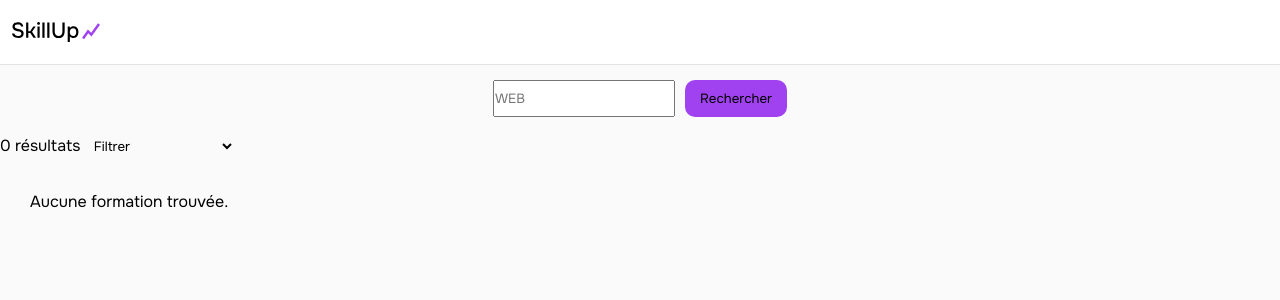
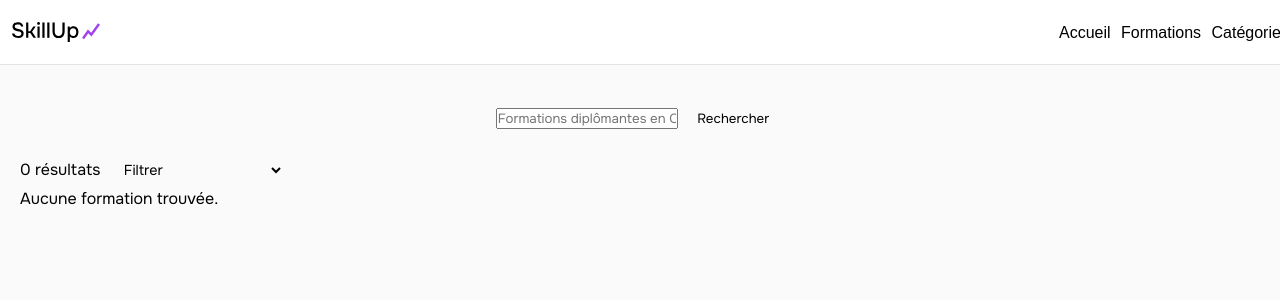
Before and after one commit to jossweb/SkillUp, a PHP site: page /pages/formations.php in a window 1280 px wide. Shown: the top 300 px of the page. Run offline with PHP 8.4, Linux system fonts and the light colour scheme; the template is opened without the code that fills it, so the values that code supplies are empty.

Commit message:
Modification assets/css/formations.css Nouveau fichier: assets/images/clock.svg Nouveau fichier: assets/images/heart.svg Nouveau fichier: assets/images/user.svg Modification pages/formations.php

```diff
--- a/assets/css/formations.css
+++ b/assets/css/formations.css
@@ -35,41 +35,52 @@
         justify-items: left;
     }
 
-
-.container {
-    display: grid;
-    grid-template-columns: repeat(3, 1fr);
-    gap: 20px;
-    padding: 30px;
-    justify-content: center;
-    box-sizing:border-box;
+    main {
+        padding: 20px;
     }
 
-.cas{
+    .liste{
+        list-style:none;
+        padding: 0;
+        margin: 0;
+    }
+
+    .resultat{
         background-color: var(--bg);
         color:var(--color);
         border: var(--border) solid 1px;
-    border-radius: 20px;
-    overflow: auto;
-    display: flex;
-    box-sizing: border-box;
-    flex-direction: column;
+        border-radius: 5px;
+        padding: 15px;
+        margin-bottom: 15px;
         transition: background-color 300ms ease, background-image 125ms ease, color 125ms ease, border-color 300ms ease;
-    h2, p{
-        font-family: "Onest", sans-serif;
-        font-optical-sizing: auto;
+    }
+
+    .titre{
         color: var(--color);
+        margin-top: 0;
+        margin-bottom: 5px;
+        font-size: 1.2em;
     }
+
+    .description{
+        color: var(--alt-color);
+        font-size: 0.95em;
+        line-height: 1.4;
+        margin-bottom: 10px;
     }
-.cas hover{
+
+    .info{
+        color: var(--alt-color);
+        font-size: 0.85em;
+    }
+
+    .info span{
+        margin-right: 15px;
+    }
+
+    .resultat hover{
         background-color: var(--alt-color);
         cursor: pointer;
-    }
-
-.cas img{
-        width: 100%;
-        height: 180px;
-        object-fit: cover;
     }
 
     .barre{
@@ -91,15 +102,16 @@
 
     select{
         color: var(--color);
-    border: var(--border) solid var(--skillup-pink);
-    border-radius: 8px;
-    padding: 5px;
+        border: 1 px var(--border) solid var(--color);
+        border-radius: 5px;
+        padding: 8px 15px;
+        font-size:0.9em;
         background-color: var(--bg);
         cursor:pointer;
     }
 
     button{
-    background-color: var(--skillup-pink);
+        background-color: var(--bg);
         color:var(--color);
         border: none;
         padding: 10px 15px;
@@ -109,5 +121,5 @@ button{
     }
 
     button:hover {
-    background-color: var(--skillup-alt-pink);
+        background-color: var(--alt-bg);
     }
--- a/pages/formations.php
+++ b/pages/formations.php
@@ -1,7 +1,6 @@
 <?php
 require_once("../include/config.php");
 $titre = SITE_NAME . ' - Accueil';
-
 
 $connexion = new mysqli($serveur, $utilisateur, $mot_de_passe, $base_de_donnees);
 
@@ -12,13 +11,13 @@ if ($connexion->connect_error) {
 $categorie = isset($_GET['categorie']) ? $_GET['categorie'] : '';
 $recherche = isset($_GET['recherche']) ? $_GET['recherche'] : '';
 
-$requete = "SELECT titre, description, image FROM formations WHERE 1=1";
+$requete = "SELECT id, nom, description, illustration_url FROM Cours WHERE 1=1";
 if ($categorie) {
     $categorie = $connexion->real_escape_string($categorie);
-    $requete .= "AND categorie = '$categorie'";
+    $requete .= "AND categorie_id = '$categorie'";
 } elseif ($recherche) {
     $recherche = $connexion->real_escape_string($recherche);
-    $requete .= "AND (titre LIKE '%$recherche%' OR description LIKE '%$recherche%')";
+    $requete .= " AND (nom LIKE '%$recherche%' OR description LIKE '%$recherche%')";
 }
 
 $resultat = $connexion->query($requete);
@@ -29,8 +28,7 @@ $resultat = $connexion->query($requete);
 <head>
     <meta charset="utf-8">
     <meta name="viewport" content="width=device-width, initial-scale=1.0">
-    <title>Formations en <?php echo htmlspecialchars($categorie ? $categorie : ($recherche ? "Recherche : " . $recherche : "")); ?></title>
-    <link rel="stylesheet" href="<?php echo CSS_PATH; ?>/formations.css">
+    <link rel="stylesheet" href="formations.css">
 </head>
 <body>
 <header>
@@ -39,16 +37,20 @@ $resultat = $connexion->query($requete);
     <img src="assets/images/logo-light.svg" alt="light logo">
 </div>
 <ul>
-        <li><a href="pageAccueil" Accueil></a> </li>
-        <li><a href="formations.php" Formations></a> </li>
-        <li><a href="categorie.php" Catégories></a> </li>
-        <li><a href="pageProfil" Profil></a> </li>
+        <li><a href="pageAccueil"> Accueil </a> </li>
+        <li><a href="formations.php"> Formations </a> </li>
+        <li><a href="categorie.php"> Catégories </a> </li>
+        <li><a href="connection.php"> <img src="assets/images/user.svg" alt="user"> </a> </li>
     </ul>
 </nav>
 </header>
+
+<main>
 <div class="barre">
-    <input type="text" placeholder="WEB">
-    <button>Rechercher</button>
+    <form action="formations.php" method="get">
+    <input type="text" name="recherche" placeholder="Formations diplômantes en C">
+    <button type="submit">Rechercher</button>
+</form>
 </div>
 
     <div class="filtrage">
@@ -61,26 +63,25 @@ $resultat = $connexion->query($requete);
         </select>
     </div>
 
-    <section class="container">
+    <ul class="liste">
     <?php
-        if ($resultat) {
-            if ($resultat->num_rows > 0) {
+        if ($resultat && $resultat->num_rows > 0) {
             while ($row = $resultat->fetch_assoc()) {
-                    echo "<div class='cas'>";
-                    echo "<img src='" . htmlspecialchars($row["image"]) . "' alt='" . htmlspecialchars($row["titre"]) . "'>";
-                    echo "<h2>" . htmlspecialchars($row["titre"]) . "</h2>";
-                    echo "<p>" . htmlspecialchars($row["description"]) . "</p>";
-                    echo "</div>";
+        echo '<li class="resultat">';
+        echo '  <h2 class="titre">'. htmlspecialchars($row["nom"]) . '</h2>';
+        echo '  <p class="description">' . htmlspecialchars($row["description"]) . '</p>';
+        echo '  <div class="info">';
+        echo'        <span><img src="assets/images/heart.svg" alt="illustration_url">' . htmlspecialchars($row["illustration_url"]) . '</span>';
+        echo'        <span><img src="assets/images/clock.svg" alt="illustration_url">' .  htmlspecialchars($row["illustration_url"]) . '</span>';
+echo '</div>';
+echo '</li>';
             }
         } else {
-                echo "Aucune formation trouvée.";
-            }
-            $resultat->free_result();
-            } else {
-                echo "Erreur de requête : " . $connexion->error;
+            echo '<p> Aucune formation trouvée. </p>';
         }
 ?>
-        </section>
+</ul>
+</main>
 
     <?php $connexion->close();
     ?>
```
Also changed, not shown: assets/images/clock.svg (added), assets/images/heart.svg (added), assets/images/user.svg (added). Lines whose indentation alone changed are shown as unchanged.
